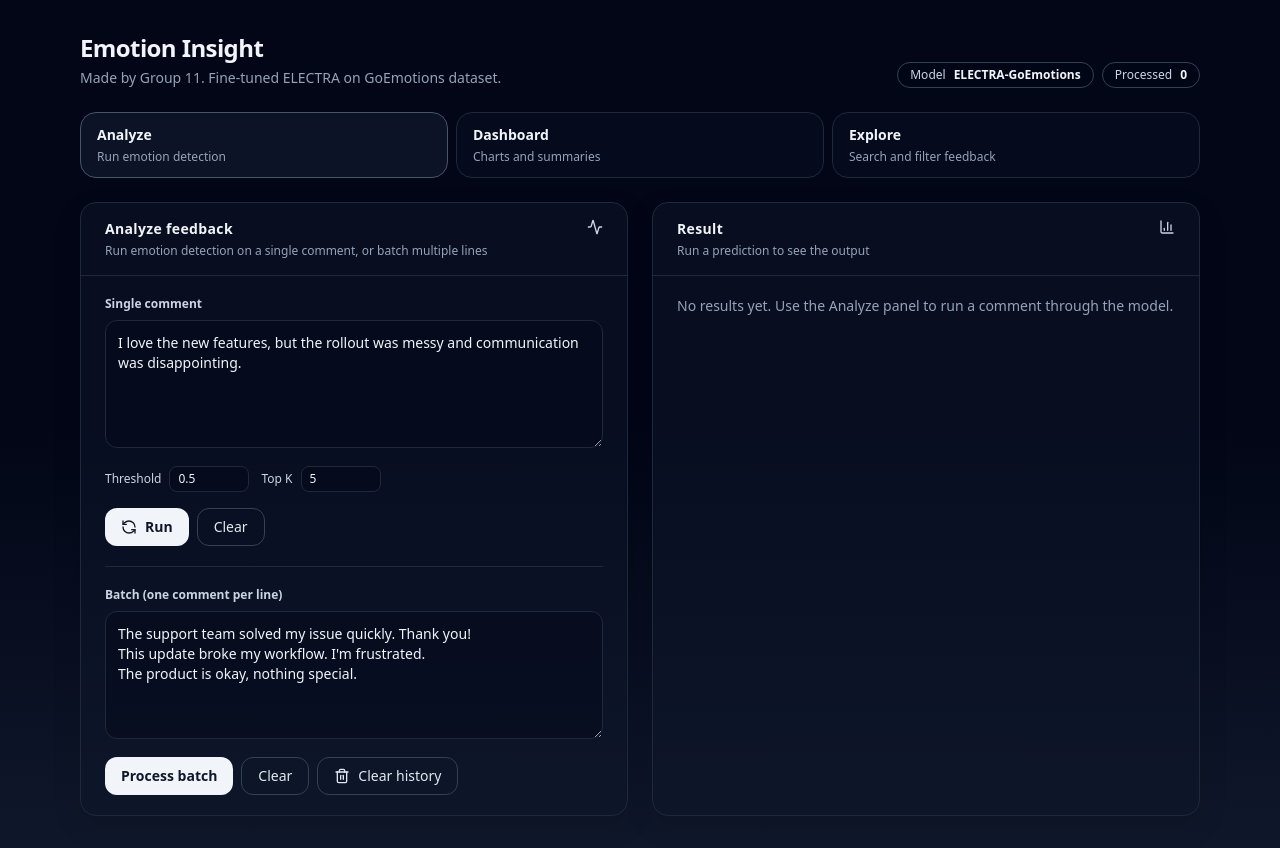
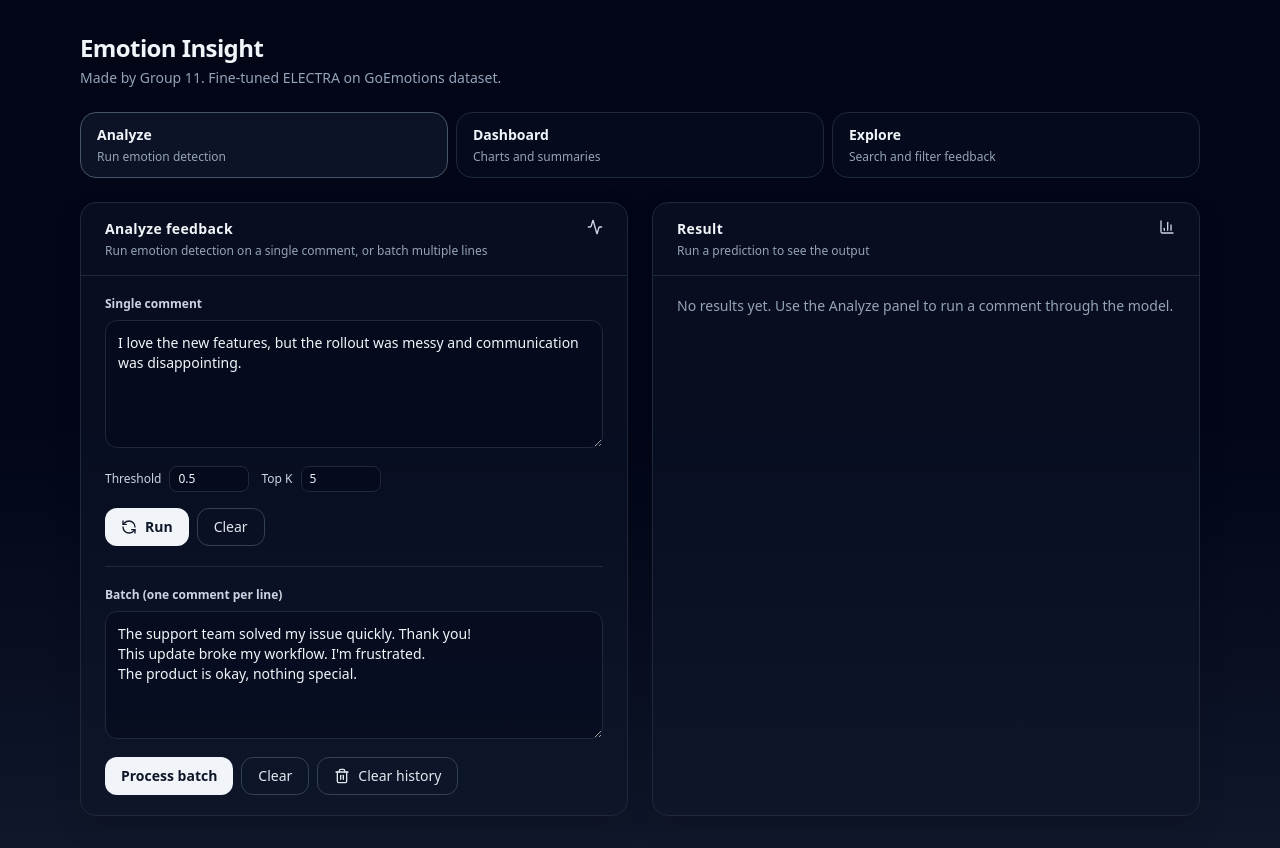
Before and after one commit to leyiUPM/emotion, a Next.js app in the folder web/: page / in a window 1280 px wide. Built offline with nearby package versions, Linux system fonts and the light colour scheme.

Commit message:
cleanup UI

```diff
--- a/web/app/page.tsx
+++ b/web/app/page.tsx
@@ -172,11 +172,6 @@
             <div className="mt-1 text-sm text-slate-400">
               Made by Group 11. Fine-tuned ELECTRA on GoEmotions dataset.
             </div>
-          </div>
-
-          <div className="flex flex-wrap gap-2">
-            <Chip label="Model" value="ELECTRA-GoEmotions" />
-            <Chip label="Processed" value={String(store.items.length)} />
           </div>
         </div>
 
```
